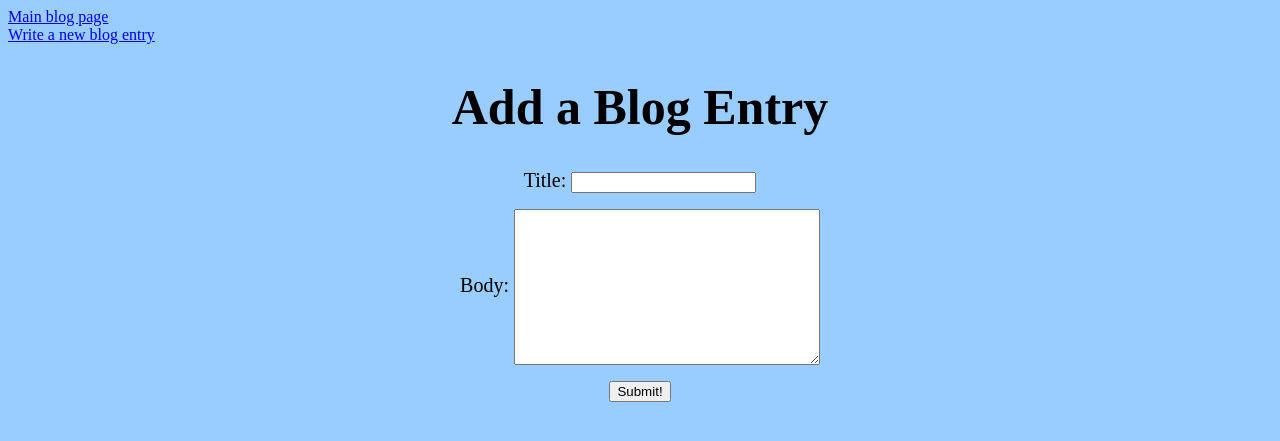
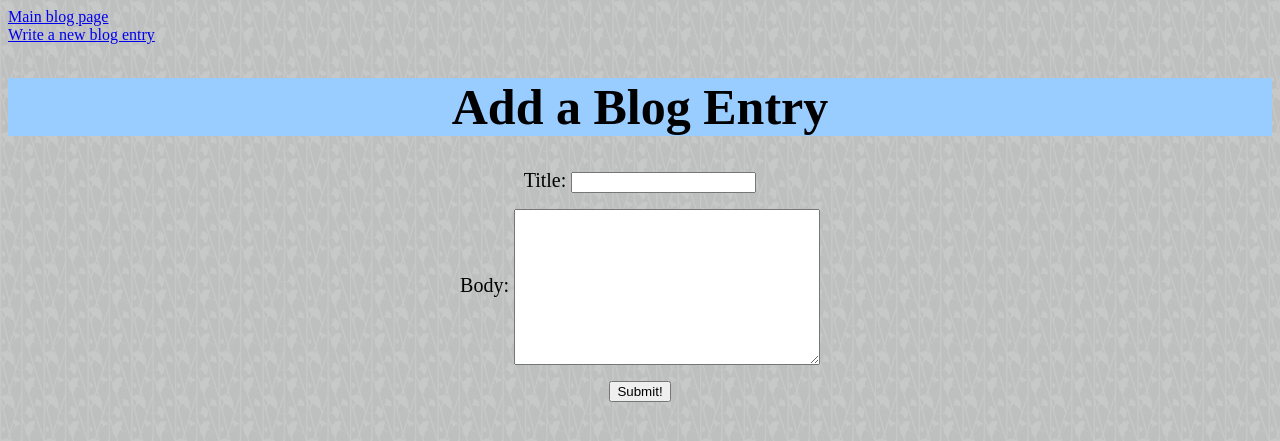
Before and after one commit to KLSharkey/blogz, a Flask app: page /newpost in a window 1280 px wide. Shown: the top 441 px of the page. Run offline with Flask 2, Linux system fonts and the light colour scheme.

Commit message:
created static folder, added bg images

```diff
--- a/templates/blog.html
+++ b/templates/blog.html
@@ -3,7 +3,7 @@
 {% block content %}
 <style>
    body {
-         background-color: #99ccff;
+         background-image: url('static/images/congruent_pentagon.png')
 
     }
     h1, p{
--- a/templates/blog_entry.html
+++ b/templates/blog_entry.html
@@ -9,12 +9,17 @@ p, h1 {
 p{
     font-size: 30px;
     font-family: 'Gill Sans', 'Gill Sans MT', Calibri, 'Trebuchet MS', sans-serif;
+    color: white;
 }
 h1{
     font-size: 50px;
     font-family: 'Segoe UI', Tahoma, Geneva, Verdana, sans-serif;
     background-color: #99ccff;
 }
+body {
+         background-image: url('static/images/congruent_outline.png')
+
+    }
 
 </style>
 
--- a/templates/newpost.html
+++ b/templates/newpost.html
@@ -3,7 +3,7 @@
 {% block content %}
 <style>
     body{
-        background-color: #99ccff;
+        background-image: url('static/images/wild_flowers.png');
     }
     .error{
         color: red;
@@ -13,6 +13,7 @@
     }
     h1{
         font-size: 50px;
+        background-color: #99ccff;
     }
     label{
         font-size: 20px;
```
Also changed, not shown: static/images/congruent_outline.png (renamed from images/congruent_outline.png), static/images/congruent_pentagon.png (renamed from images/congruent_pentagon.png), static/images/wild_flowers.png (renamed from images/wild_flowers.png), static/styles/blog.css (added), static/styles/blog_entry.css (added), static/styles/newpost.css (added).
